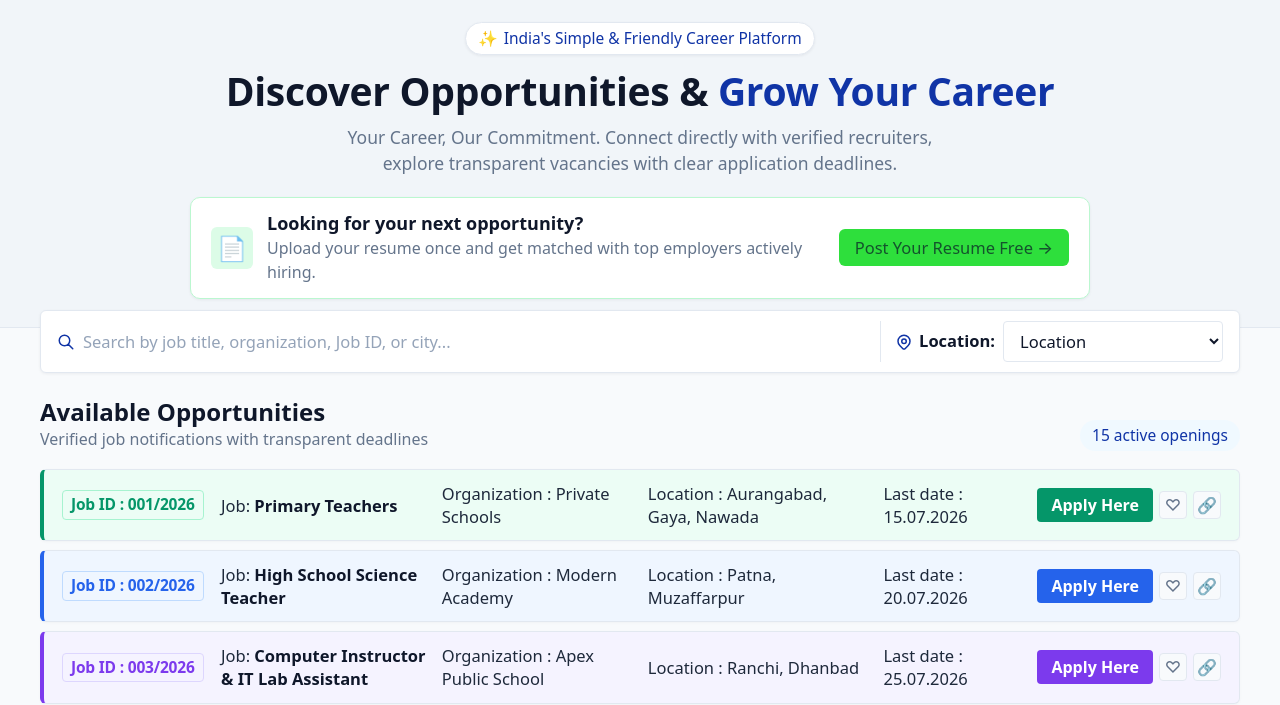
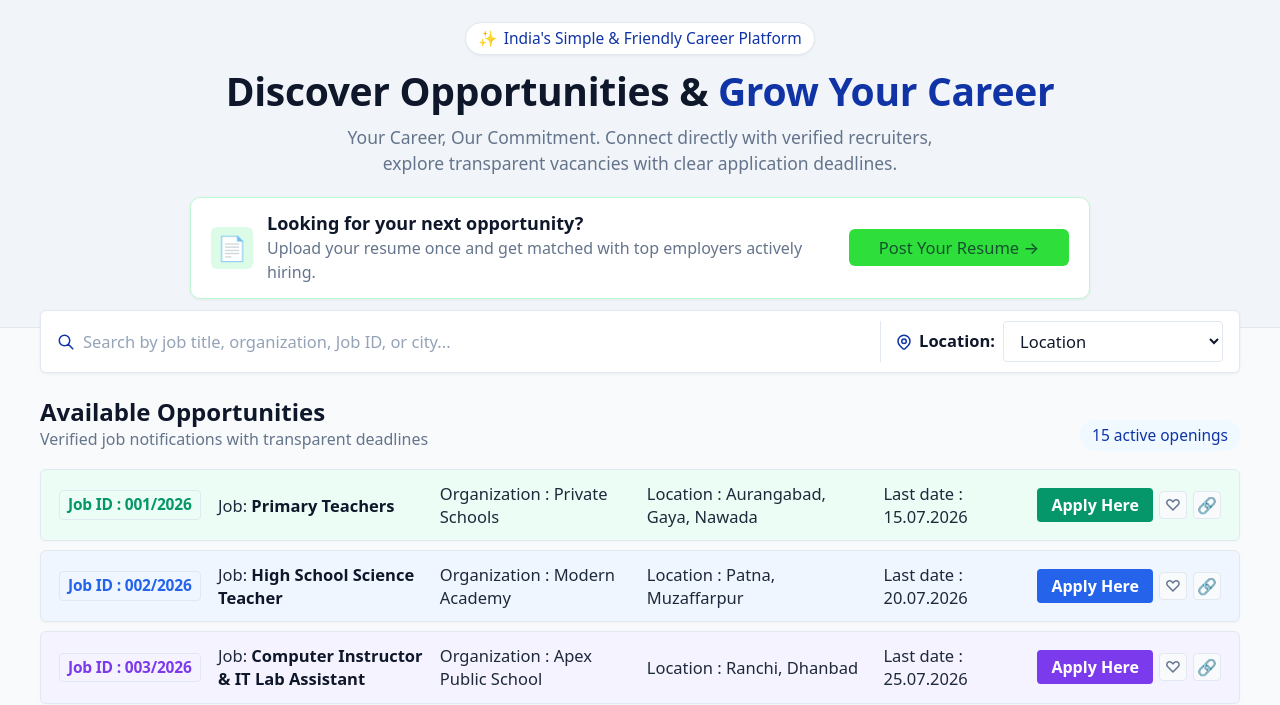
Before and after one commit to pearlabhay015-code/job_finder, a plain HTML site: page index.html in a window 1280 px wide. Shown: the part 118-823 px from the top of the page. Drawn offline with Linux system fonts and the light colour scheme.

Commit message:
remove job list border

```diff
--- a/assets/css/styles.css
+++ b/assets/css/styles.css
@@ -496,7 +496,6 @@ button, input, textarea, select {
 .job-row-card {
   background: var(--accent-bg, #eff6ff);
   border: 1px solid var(--border);
-  border-left: 4px solid var(--accent-color, #2563eb);
   border-radius: var(--radius-sm);
   padding: 12px 18px;
   display: grid;
@@ -511,7 +510,6 @@ button, input, textarea, select {
 .job-row-card:hover {
   box-shadow: 0 6px 18px rgba(15, 23, 42, 0.08);
   border-color: #cbd5e1;
-  border-left-color: var(--accent-color, #2563eb);
 }
 
 @media (hover: hover) and (pointer: fine) {
@@ -541,7 +539,7 @@ button, input, textarea, select {
   border-radius: var(--radius-xs);
   background: var(--accent-bg, #eff6ff);
   color: var(--accent-color, #2563eb);
-  border: 1px solid var(--accent-border, #bfdbfe);
+  border: 1px solid var(--border);
   font-weight: 600;
   font-size: 15.5px;
   white-space: nowrap;
--- a/index.html
+++ b/index.html
@@ -63,7 +63,7 @@
             </div>
           </div>
           <button class="btn btn-coral" onclick="openResumeModal()">
-            Post Your Resume Free →
+            Post Your Resume →
           </button>
         </div>
       </div>
--- a/styles.css
+++ b/styles.css
@@ -496,7 +496,6 @@ button, input, textarea, select {
 .job-row-card {
   background: var(--accent-bg, #eff6ff);
   border: 1px solid var(--border);
-  border-left: 4px solid var(--accent-color, #2563eb);
   border-radius: var(--radius-sm);
   padding: 12px 18px;
   display: grid;
@@ -511,7 +510,6 @@ button, input, textarea, select {
 .job-row-card:hover {
   box-shadow: 0 6px 18px rgba(15, 23, 42, 0.08);
   border-color: #cbd5e1;
-  border-left-color: var(--accent-color, #2563eb);
 }
 
 @media (hover: hover) and (pointer: fine) {
@@ -541,7 +539,7 @@ button, input, textarea, select {
   border-radius: var(--radius-xs);
   background: var(--accent-bg, #eff6ff);
   color: var(--accent-color, #2563eb);
-  border: 1px solid var(--accent-border, #bfdbfe);
+  border: 1px solid var(--border);
   font-weight: 600;
   font-size: 15.5px;
   white-space: nowrap;
```
